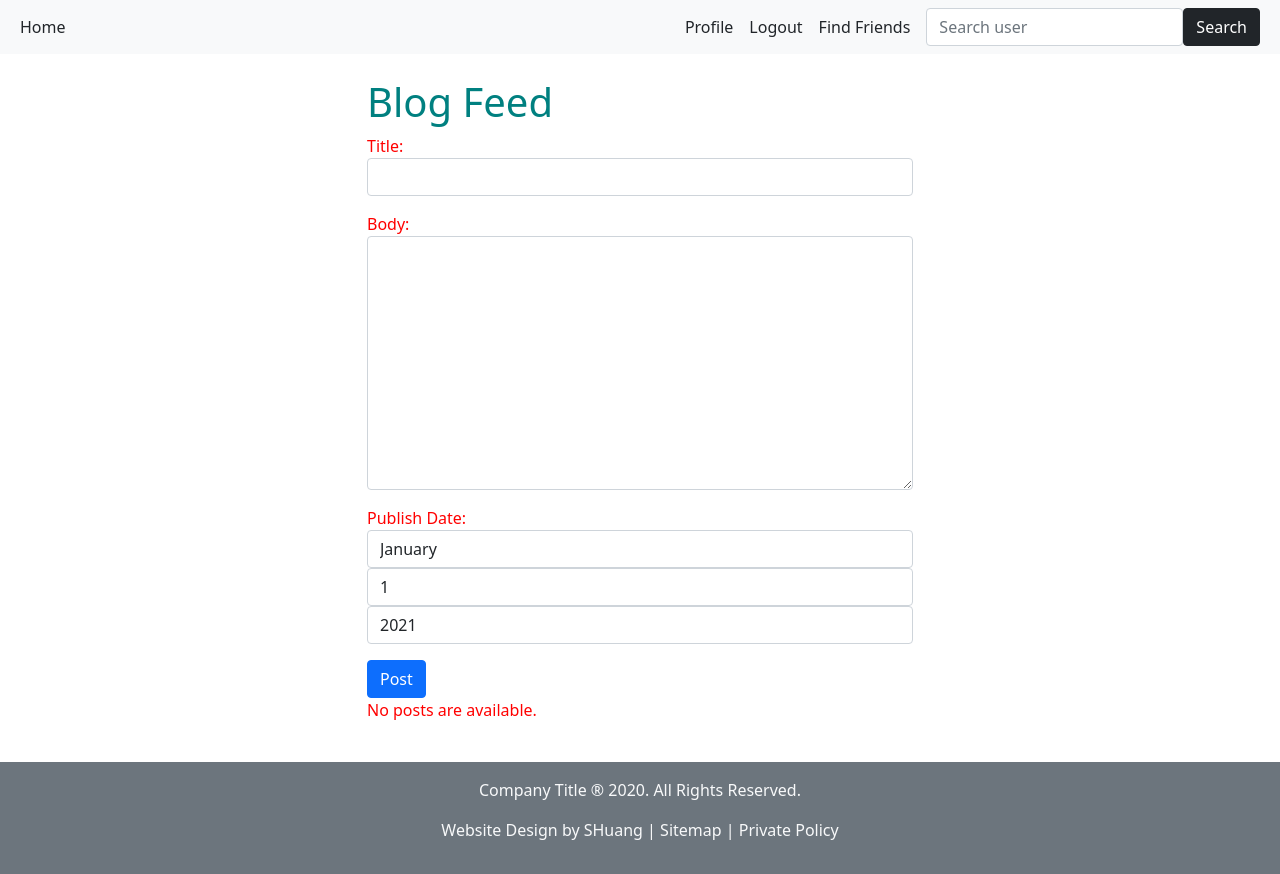
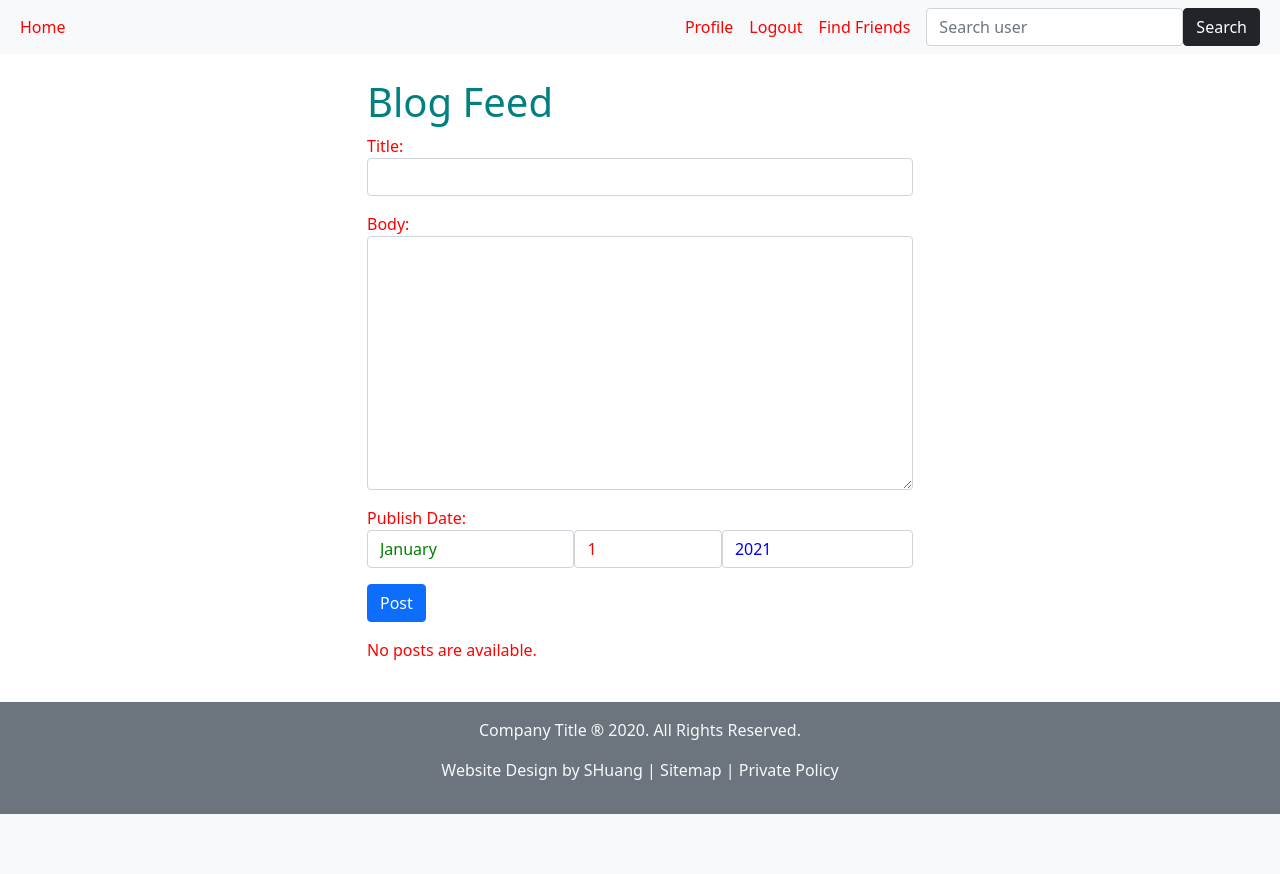
Before and after one commit to scotth527/Django-blog, a Django app: page / in a window 1280 px wide. After the commit the page ends 814 px from the top, so only its background shows below. Run offline with Django 3.2, Linux system fonts and the light colour scheme; the visitor is signed in with stand-in values (Sample User, id 1); data that the repository does not hold is empty; some libraries are stand-ins or nearby versions.

Commit message:
working on css and javascript of the index page

```diff
--- a/microblog/static/microblog/style.css
+++ b/microblog/static/microblog/style.css
@@ -1,5 +1,3 @@
-
-
 nav.navbar {
     padding-left: 20px;
     padding-right: 20px;
--- a/posts/forms.py
+++ b/posts/forms.py
@@ -4,7 +4,7 @@
 class PostsForm(forms.ModelForm):
     post_title = forms.CharField(label='Title', max_length=100, required=True)
     post_body = forms.CharField(label='Body', widget=forms.Textarea, required=True)
-    pub_date = forms.DateField(label='Publish Date', widget=forms.SelectDateWidget())
+    pub_date = forms.DateField(label='Publish Date', widget=forms.SelectDateWidget(attrs={'class': "d-inline"}))
 
     class Meta:
             model = Post
--- a/posts/static/posts/style.css
+++ b/posts/static/posts/style.css
@@ -2,8 +2,35 @@
     color: red;
 }
 
+/* TODO: Make this inline for medium and above */
 select.form-control {
     display:inline;
+}
+
+select[id$="_day"].form-control {
+    width: 27%;
+    color: red;
+}
+select[id$="_month"].form-control {
+    width: 38%;
+    color: green;
+}
+select[id$="_year"].form-control {
+    width: 35%;
+    color: blue;
+}
+
+select[name$="_day".form-control {
+    width: 27%;
+    color: red;
+}
+select[name$="_month"].selectdatewidget {
+    width: 38%;
+    color: green;
+}
+select[name$="_year"].selectdatewidget {
+    width: 35%;
+    color: blue;
 }
 
 /* The Modal (background) */
--- a/posts/templates/posts/index.html
+++ b/posts/templates/posts/index.html
@@ -1,18 +1,19 @@
 {% extends "base.html" %}
 {% load static %}
 
+{% block head %}
 <link rel="stylesheet" type="text/css" href="{% static 'posts/style.css' %}">
+{% endblock %}
 
 {% block content %}
 <div class="post col-6 mx-auto">
     <h1>Blog Feed</h1>
 
-
-
     <section class="mx-auto">
         {% include 'posts/partials/_posts_new.html' with form=form %}
     </section>
 
+    <section class="mt-3">
     {% if latest_post_list %}
 
     {% for post in latest_post_list %}
@@ -33,8 +34,8 @@
     {% else %}
         <p>No posts are available.</p>
     {% endif %}
+    <section>
 
-</div>
 </div>
 
 {% endblock %}
--- a/templates/base.html
+++ b/templates/base.html
@@ -5,7 +5,8 @@
     <title>{% block title %}Microblog{% endblock %}</title>
     <link rel="stylesheet" type="text/css" href="{% static 'microblog/style.css' %}">
     <link href="https://cdn.jsdelivr.net/npm/bootstrap@5.0.0-beta2/dist/css/bootstrap.min.css" rel="stylesheet" integrity="sha384-BmbxuPwQa2lc/FVzBcNJ7UAyJxM6wuqIj61tLrc4wSX0szH/Ev+nYRRuWlolflfl" crossorigin="anonymous">
-
+    {% block head  %}
+    {% endblock %}
 </head>
 
 <body>
```
Also changed, not shown: posts/static/posts/main.js (+21 -25 lines), microblog/static/microblog/js/main.js (renamed from microblog/static/microblog/main.js). Lines whose indentation alone changed are shown as unchanged.
